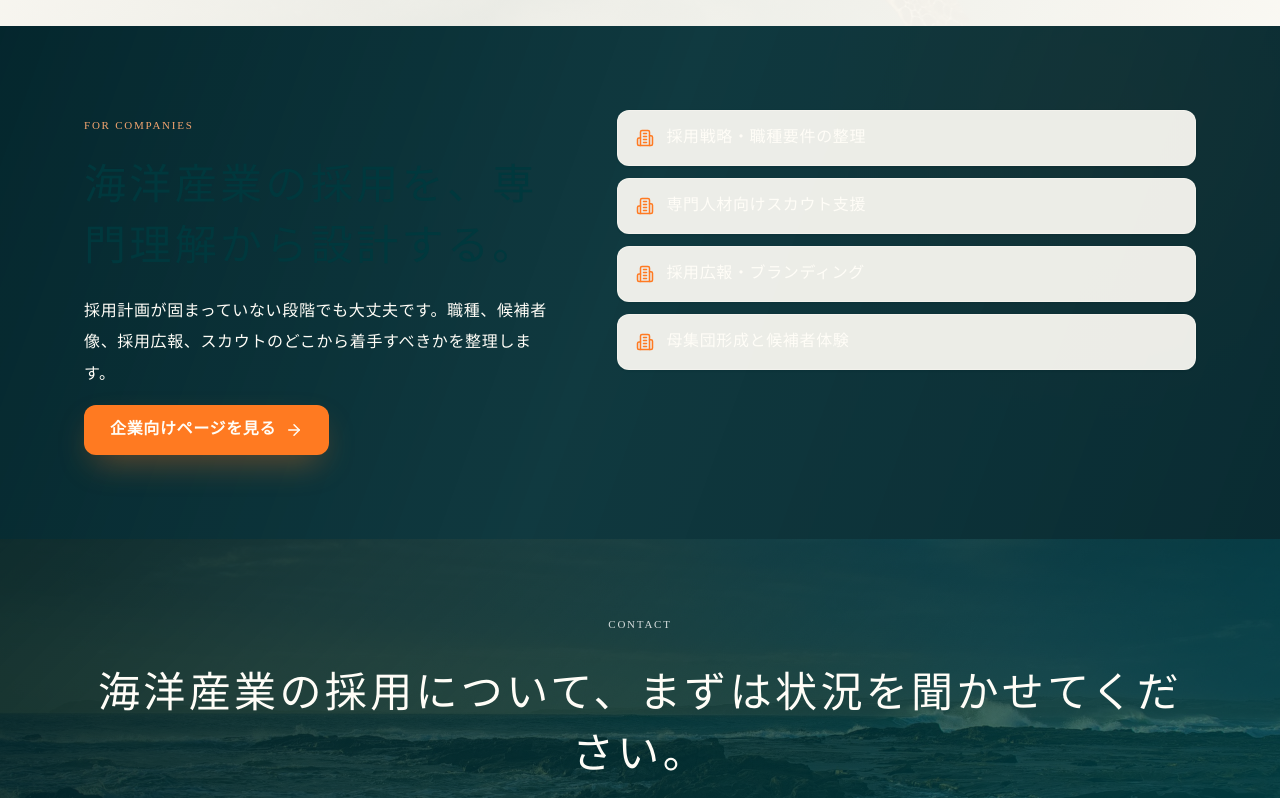
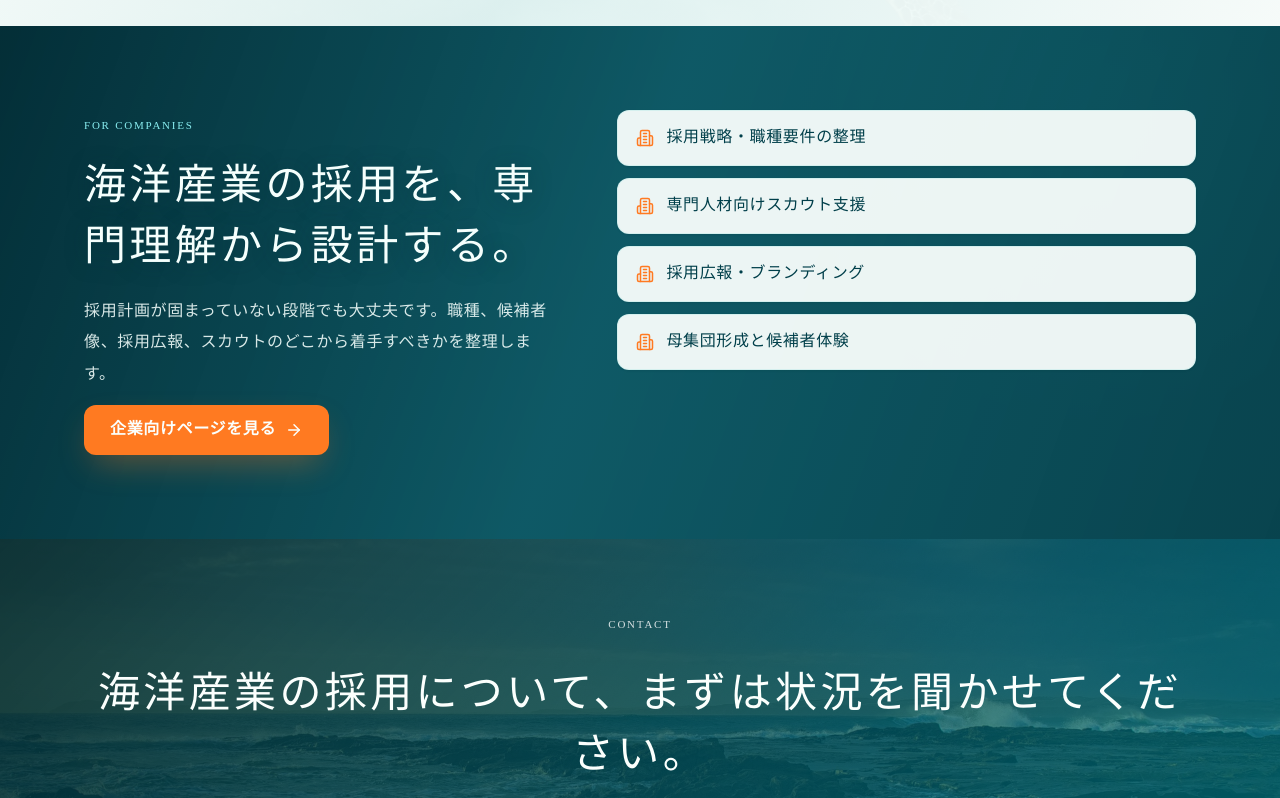
Before and after one commit to kom-i-mn/ocean-quest, a Next.js app: page / in a window 1280 px wide. Shown: the part 2453-3251 px from the top of the page. Built offline with nearby package versions, Linux system fonts and the light colour scheme; no server answers.

Commit message:
Improve aqua palette and contrast

```diff
--- a/app/globals.css
+++ b/app/globals.css
@@ -1,21 +1,21 @@
 @import url("https://fonts.googleapis.com/css2?family=Cormorant+Garamond:wght@300;400&display=swap");
 
 :root {
-  --ink: #00383d;
-  --muted: #4d6668;
-  --soft-muted: #8fa0a0;
-  --line: rgba(0, 56, 61, 0.16);
-  --paper: #f6f3ec;
-  --white: #fffdf7;
-  --teal: #005b63;
-  --teal-dark: #00383d;
+  --ink: #003f4a;
+  --muted: #4b7075;
+  --soft-muted: #8eaaa9;
+  --line: rgba(0, 128, 145, 0.18);
+  --paper: #eef8f7;
+  --white: #fbfffd;
+  --teal: #008b98;
+  --teal-dark: #005866;
   --coral: #ff7a21;
   --gold: #b8894a;
-  --navy: #002f36;
-  --sky: #edf2ef;
-  --primary: #00383d;
-  --primary-dk: #00232a;
-  --primary-lt: #eef0e8;
+  --navy: #00343f;
+  --sky: #e2f5f3;
+  --primary: #005866;
+  --primary-dk: #002b34;
+  --primary-lt: #e7f6f4;
   --accent: #ff7a21;
   --shadow-sm: 0 1px 3px rgba(0, 0, 0, 0.04), 0 1px 2px rgba(0, 0, 0, 0.02);
   --shadow-md: 0 10px 25px -5px rgba(0, 0, 0, 0.06), 0 8px 10px -6px rgba(0, 0, 0, 0.04);
@@ -59,7 +59,7 @@ a {
   min-height: 72px;
   padding: 0 40px;
   color: var(--white);
-  background: rgba(0, 47, 54, 0.84);
+  background: rgba(0, 52, 63, 0.84);
   backdrop-filter: blur(14px);
   border-bottom: 1px solid rgba(255, 255, 255, 0.18);
 }
@@ -67,7 +67,7 @@ a {
 .site-header.solid {
   position: sticky;
   color: var(--white);
-  background: rgba(0, 47, 54, 0.96);
+  background: rgba(0, 52, 63, 0.96);
 }
 
 .brand {
@@ -671,13 +671,13 @@ h3 {
 }
 
 .photo-light::before {
-  background: rgba(246, 243, 236, 0.82);
+  background: rgba(238, 248, 247, 0.84);
 }
 
 .photo-light::after {
   background:
-    linear-gradient(120deg, rgba(255, 253, 247, 0.96), rgba(246, 243, 236, 0.72) 48%, rgba(255, 253, 247, 0.9)),
-    radial-gradient(circle at 80% 20%, rgba(0, 91, 99, 0.12), transparent 28%);
+    linear-gradient(120deg, rgba(251, 255, 253, 0.96), rgba(226, 245, 243, 0.76) 48%, rgba(251, 255, 253, 0.9)),
+    radial-gradient(circle at 80% 20%, rgba(0, 139, 152, 0.14), transparent 28%);
 }
 
 .photo-dark {
@@ -685,13 +685,13 @@ h3 {
 }
 
 .photo-dark::before {
-  background: rgba(0, 35, 42, 0.74);
+  background: rgba(0, 43, 52, 0.74);
 }
 
 .photo-dark::after {
   background:
-    linear-gradient(110deg, rgba(0, 35, 42, 0.93), rgba(0, 47, 54, 0.74) 48%, rgba(0, 35, 42, 0.84)),
-    radial-gradient(circle at 86% 18%, rgba(255, 122, 33, 0.16), transparent 26%);
+    linear-gradient(110deg, rgba(0, 43, 52, 0.94), rgba(0, 88, 102, 0.76) 48%, rgba(0, 63, 74, 0.86)),
+    radial-gradient(circle at 86% 18%, rgba(82, 218, 224, 0.22), transparent 26%);
 }
 
 .photo-dark .pmq-section h2,
@@ -702,13 +702,14 @@ h3 {
 }
 
 .photo-dark .pmq-kicker {
-  color: #f2a46f;
+  color: #89edf0;
 }
 
 .photo-dark .pmq-content-item,
 .photo-dark .pmq-support-list div {
-  background: rgba(255, 253, 247, 0.92);
-  border-color: rgba(255, 253, 247, 0.36);
+  color: var(--ink);
+  background: rgba(251, 255, 253, 0.94);
+  border-color: rgba(190, 236, 234, 0.5);
 }
 
 .photo-foam {
@@ -767,6 +768,28 @@ h3 {
   color: var(--muted);
   font-size: 16px;
   line-height: 1.95;
+}
+
+.photo-dark.pmq-section h2,
+.photo-dark .pmq-head h2,
+.photo-dark .pmq-two h2 {
+  color: #f5fffd;
+  text-shadow: 0 2px 22px rgba(0, 43, 52, 0.34);
+}
+
+.photo-dark .pmq-head p,
+.photo-dark .pmq-lead,
+.photo-dark .pmq-text p {
+  color: rgba(245, 255, 253, 0.88);
+}
+
+.photo-dark .pmq-content-item strong,
+.photo-dark .pmq-support-list span {
+  color: var(--ink);
+}
+
+.photo-dark .pmq-content-item span {
+  color: var(--muted);
 }
 
 .pmq-head {
@@ -835,7 +858,7 @@ h3 {
   min-height: 40px;
   padding: 0 14px;
   color: var(--primary);
-  background: rgba(255, 253, 247, 0.9);
+  background: rgba(251, 255, 253, 0.92);
   border: 1px solid var(--line);
   border-radius: 999px;
   font-weight: 500;
@@ -852,7 +875,8 @@ h3 {
   gap: 12px;
   min-height: 56px;
   padding: 0 18px;
-  background: rgba(255, 253, 247, 0.9);
+  color: var(--ink);
+  background: rgba(251, 255, 253, 0.92);
   border: 1px solid var(--line);
   border-radius: 12px;
   box-shadow: var(--shadow-sm);
@@ -874,7 +898,7 @@ h3 {
 
 .pmq-final.photo-shore {
   background:
-    linear-gradient(135deg, rgba(0, 35, 42, 0.92), rgba(0, 56, 61, 0.78) 58%, rgba(0, 91, 99, 0.68)),
+    linear-gradient(135deg, rgba(0, 43, 52, 0.92), rgba(0, 88, 102, 0.78) 58%, rgba(0, 139, 152, 0.66)),
     url("/images/backgrounds/shoreline.jpg") center / cover;
 }
 
```
